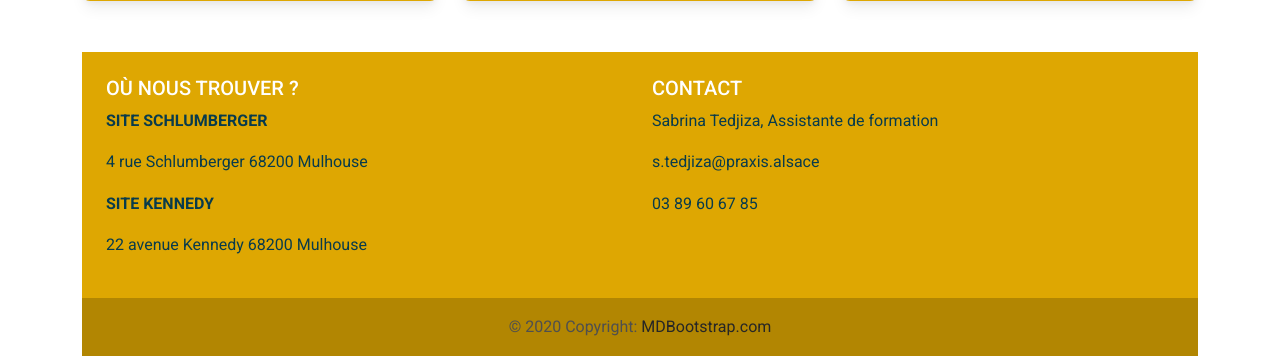
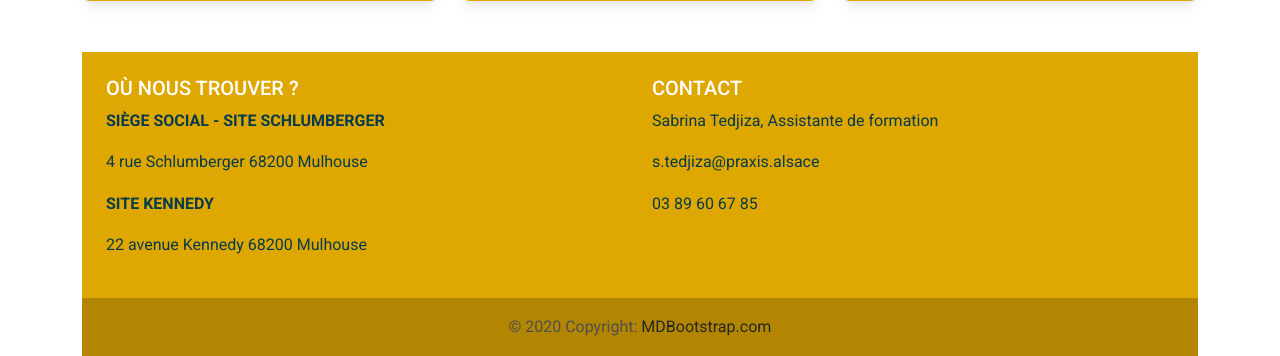
Before and after one commit to HelixFix/Webinaire, a PHP site: page / in a window 1280 px wide. Shown: the part 1016-1372 px from the top of the page. Run offline with PHP 8.4, Linux system fonts and the light colour scheme; some libraries are stand-ins or nearby versions.

Commit message:
:lipstick: Uppercase text

```diff
--- a/index.html
+++ b/index.html
@@ -120,7 +120,7 @@
 
                     <p>
                         <b>
-                            SITE SCHLUMBERGER
+                            Siège social - SITE SCHLUMBERGER
                         </b>
                     </p>
 
--- a/style.css
+++ b/style.css
@@ -23,6 +23,10 @@ footer h5 {
 p {
 
     color: #083B4C;
+}
+
+p>b {
+    text-transform: uppercase;
 }
 
 a.nav-link {
```
